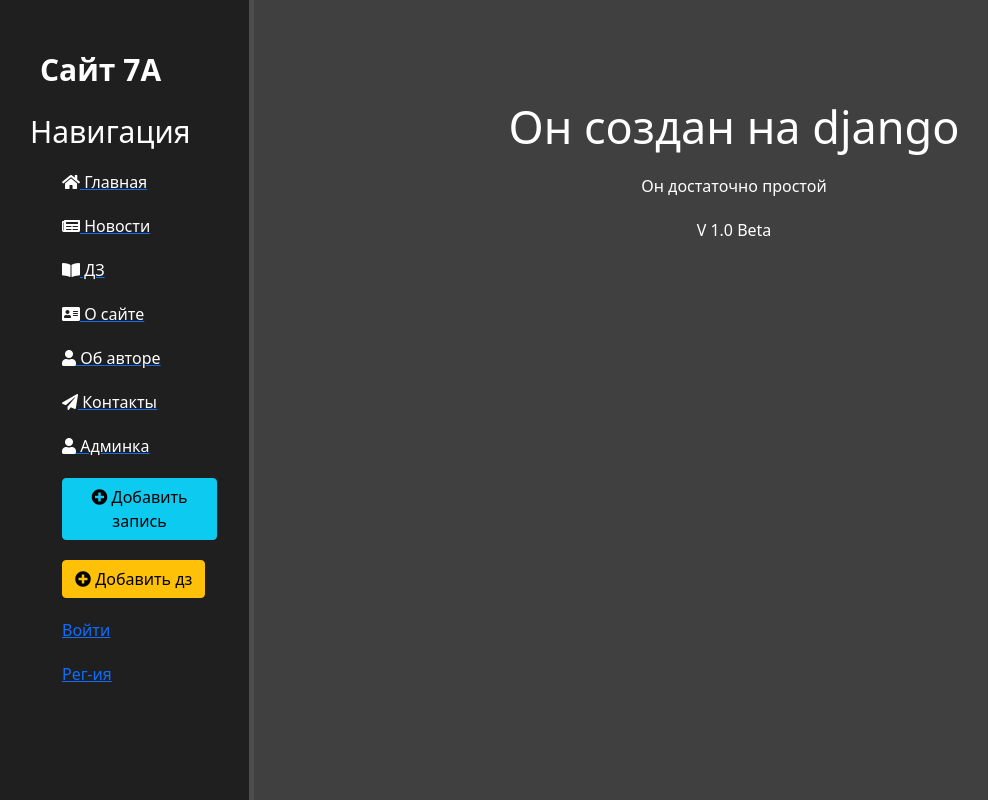
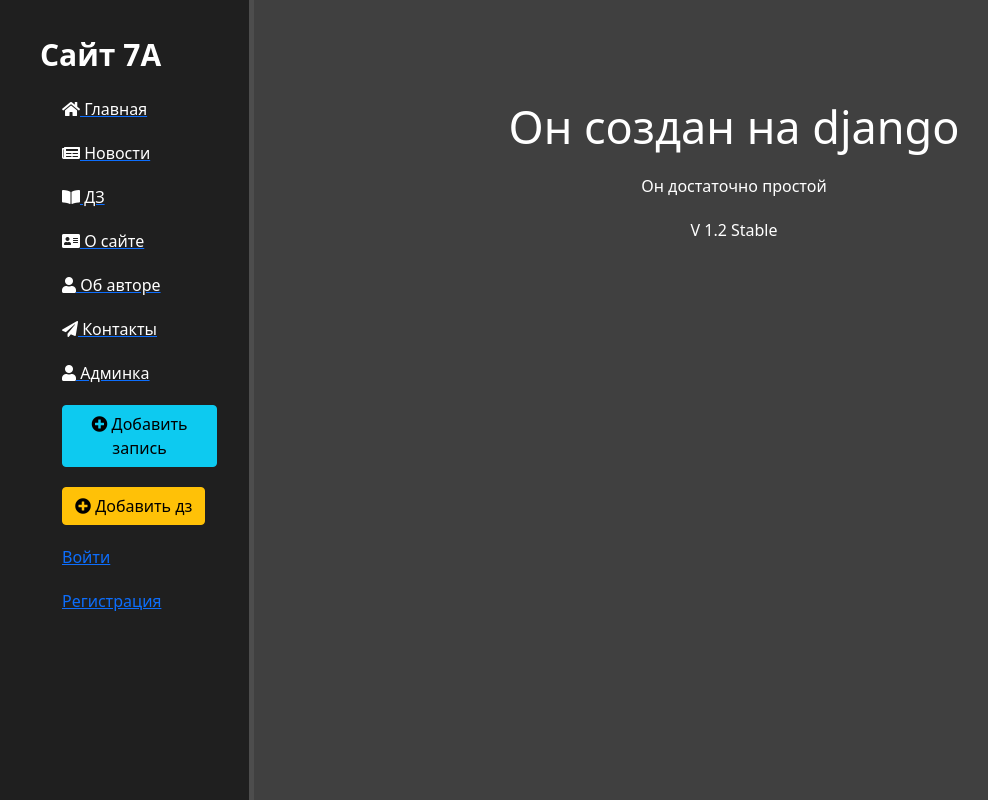
Before and after one commit to maxpaleev/My-first-site, a Django app: page /about in a window 1280 px wide. Shown: the whole page, without its empty margins (2-990 px from the left). Run offline with Django 4.2, Linux system fonts and the light colour scheme; some libraries are stand-ins or nearby versions.

Commit message:
1.2 STABLE

```diff
--- a/main/static/main/css/main.css
+++ b/main/static/main/css/main.css
@@ -22,7 +22,7 @@
     margin-left: 10px;
     font-weight: bold;
     position: relative;
-    top: 15px;
+
 }
 
 aside h3 {
--- a/main/templates/main/about.html
+++ b/main/templates/main/about.html
@@ -6,7 +6,7 @@
     <div class="features">
         <h1>Он создан на django</h1>
         <p>Он достаточно простой</p>
-        <p1>V 1.0 Beta</p1>
+        <p1>V 1.2 Stable</p1>
 
 
     </div>
--- a/main/templates/main/layout.html
+++ b/main/templates/main/layout.html
@@ -22,8 +22,8 @@
 <body>
     <aside>
 {#     <img src="{%  static "main/img/icon.jpg" %}" alt="Лого">#}
-        <span class ="logo">Сайт 7А</span>
-        <h3>Навигация</h3>
+        <span class ="logo">Сайт 7А</span><br>
+{#        <h3>Навигация</h3>#}
         <ul>
             <a href="{% url "home" %}"><li><i class="fas fa-home"></i> Главная</li></a>
             <a href="{% url "news_home" %}"><li><i class="fas fa-newspaper"></i> Новости</li></a>
@@ -42,7 +42,7 @@
             {% else %}
               <li><a href="{% url 'login'%}?next={{request.path}}">Войти</a></li>
             {% endif %}
-            <li><a href="{% url 'signup'%}?next={{request.path}}">Рег-ия</a></li>
+            <li><a href="{% url 'signup'%}?next={{request.path}}">Регистрация</a></li>
         </ul>
     </aside>
     <main>
```
